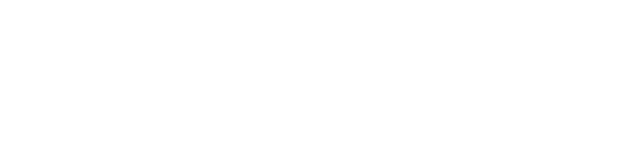
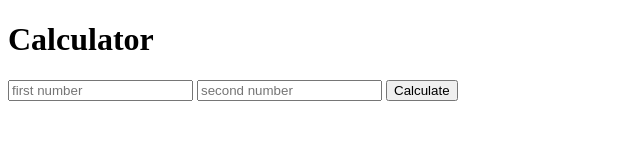
Before and after one commit to RickyMartinez16/express-calc, a plain HTML site: page index.html in a window 1280 px wide. Shown: the whole page, without its empty margins (0-640 px from the left). Drawn offline with Linux system fonts and the light colour scheme.

Commit message:
working index html

```diff
--- a/calculator.js
+++ b/calculator.js
@@ -4,7 +4,7 @@ const app = express();
 
 
 app.get("/", (req, res) => {
-    res.send("hello world")
+    res.sendFile(__dirname + "/index.html")
 })
 
 app.listen(3000, () => {
--- a/index.html
+++ b/index.html
@@ -7,8 +7,12 @@
     <title>Calculator</title>
 </head>
 <body>
-
-    <form action="index.html" method="post"></form>
+    <h1>Calculator</h1>
+    <form action="index.html" method="post">
+        <input type="text" name="num1" placeholder="first number">
+        <input type="text" name="num2" placeholder="second number">
+        <button type="submit" name="submit">Calculate</button>
+    </form>
 
 </body>
 </html>
```
